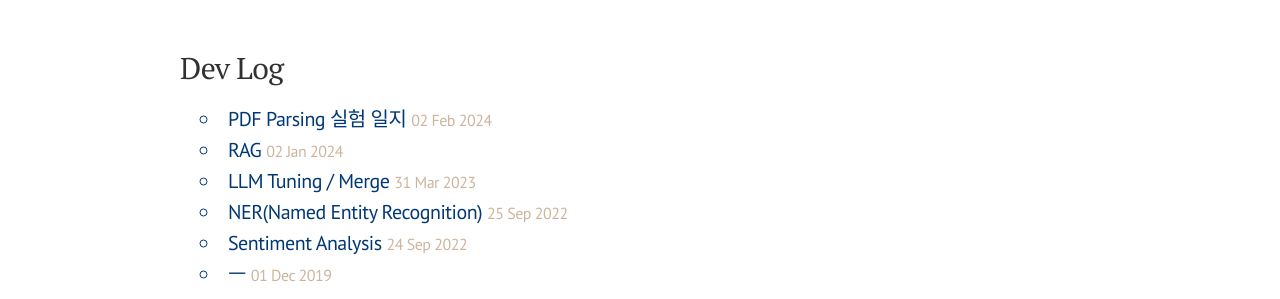
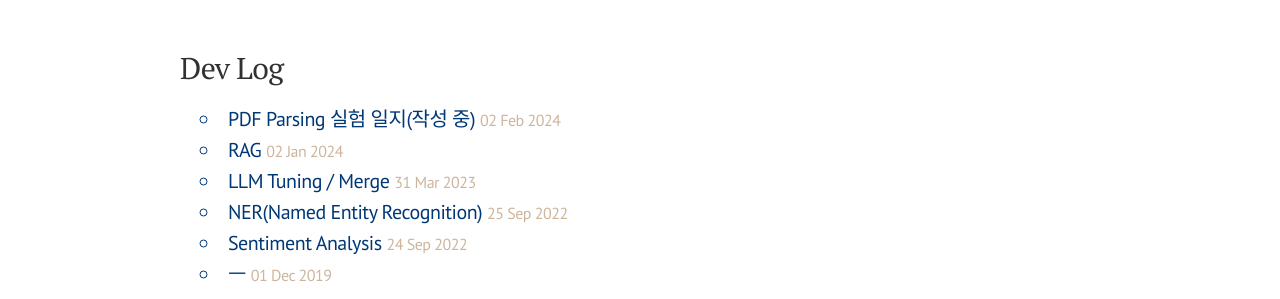
Before and after one commit to finddme/finddme.github.io, a Jekyll site: the page built from index.html, in a window 1280 px wide and 900 px high, scrolled down 2069 px. Shown: the part 154-453 px from the top of the window. Built offline with Jekyll 4.4.1, drawn with Linux system fonts in a browser that asks for light colours; nearby versions of some CDN libraries; comment, search, counter and statistics services are not loaded.

Commit message:
Update 2024-02-02-pdf.md

```diff
--- a/_posts/2024-02-02-pdf.md
+++ b/_posts/2024-02-02-pdf.md
@@ -1,5 +1,5 @@
 ---
-title: PDF Parsing 실험 일지
+title: PDF Parsing 실험 일지(작성 중)
 category: Dev Log
 tag: Development
 ---
```
